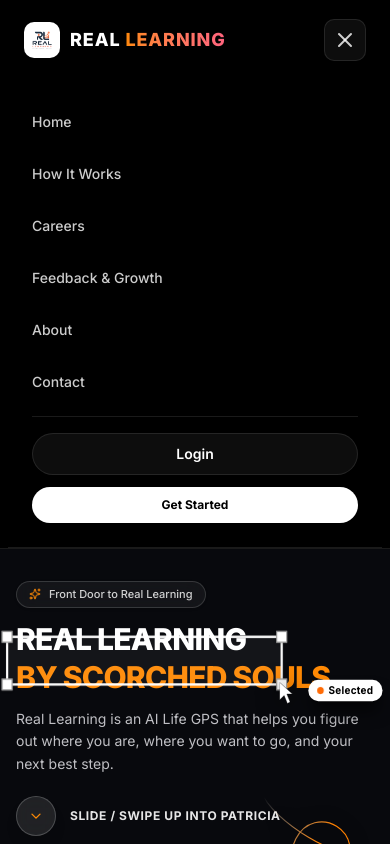
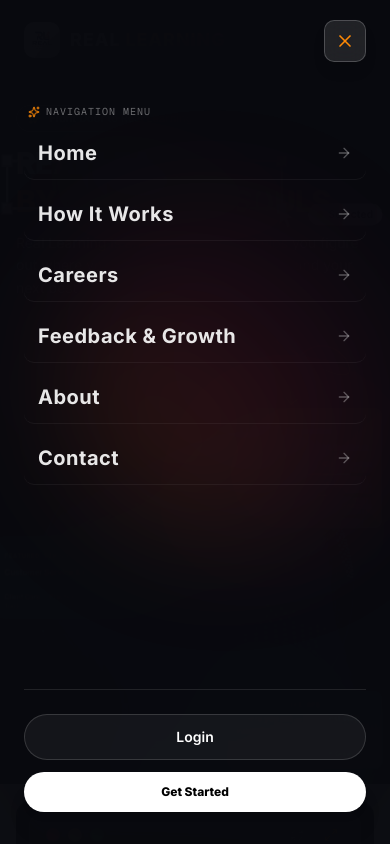
Before and after one commit to maniksarker25/real-learning-website, a Next.js app: page / in a window 390 px wide. Both pictures are taken after a click on the button 345 px from the left and 40 px from the top of the page. Shown: the top 844 px of the page. Built offline with nearby package versions, Linux system fonts and the light colour scheme.

Commit message:
feat: add frontend UI components and Patricia chat experience

```diff
--- a/src/components/front-end/ExploreCareers.tsx
+++ b/src/components/front-end/ExploreCareers.tsx
@@ -10,7 +10,7 @@ export default memo(function ExploreCareers() {
   return (
     <section
       id="explore-careers"
-      className="relative w-full py-12 sm:py-20 lg:py-28 bg-orange-50 text-stone-900 font-sans overflow-hidden select-none border-t border-stone-200/80"
+      className="relative w-full py-6 sm:py-16 lg:py-24 bg-orange-50 text-stone-900 font-sans overflow-hidden select-none border-t border-stone-200/80"
     >
       <div className="absolute inset-0 pointer-events-none opacity-40">
         <div
--- a/src/components/front-end/FeedbackSection.tsx
+++ b/src/components/front-end/FeedbackSection.tsx
@@ -207,7 +207,7 @@ export default memo(function FeedbackSection() {
     <section
       id="feedback-section"
       ref={sectionRef}
-      className="relative w-full py-20 sm:py-28 bg-orange-50 text-stone-900 font-sans overflow-hidden select-none"
+      className="relative w-full py-6 sm:py-18 lg:py-26 bg-orange-50 text-stone-900 font-sans overflow-hidden select-none"
     >
       {/* Precision Blueprint Grid Background */}
       <div className="absolute inset-0 pointer-events-none bg-[linear-gradient(to_right,#0000000c_1px,transparent_1px),linear-gradient(to_bottom,#0000000c_1px,transparent_1px)] bg-[size:32px_32px] [mask-image:radial-gradient(ellipse_80%_60%_at_50%_50%,#000_65%,transparent_100%)]" />
--- a/src/components/front-end/FooterCTA.tsx
+++ b/src/components/front-end/FooterCTA.tsx
@@ -12,8 +12,8 @@ export default memo(function FooterCTA() {
   return (
     <footer className="relative w-full bg-orange-50 text-slate-100 font-sans select-none">
       {/* Outer Banner Wrapper */}
-      <div className="max-w-7xl  mx-auto px-4 sm:px-6 lg:px-8 pt-8 pb-16 sm:pb-24">
-        <div className="relative w-full overflow-hidden rounded-[32px] sm:rounded-[40px] bg-[#F7F6F3] border border-black/5 py-16 sm:py-24 md:py-28 px-6 sm:px-12 flex flex-col items-center justify-center text-center min-h-[380px] sm:min-h-[440px]">
+      <div className="max-w-7xl  mx-auto px-4 sm:px-6 lg:px-8 pt-3 pb-6 sm:pb-24">
+        <div className="relative w-full overflow-hidden rounded-[32px] sm:rounded-[40px] bg-[#F7F6F3] border border-black/5 py-6 sm:py-20 md:py-28 px-6 sm:px-12 flex flex-col items-center justify-center text-center min-h-[300px] sm:min-h-[440px]">
           {/* Static CTA Background Image */}
           <Image
             src={ImageConstants.ctaBg}
--- a/src/components/front-end/HowRealLearningWorks.tsx
+++ b/src/components/front-end/HowRealLearningWorks.tsx
@@ -67,7 +67,7 @@ export default memo(function HowRealLearningWorks() {
   }, []);
 
   return (
-    <section className="relative w-full py-12 sm:py-20 lg:py-28 bg-orange-50 text-white overflow-hidden select-none border-t border-white/[0.08]">
+    <section className="relative w-full py-6 sm:py-16 lg:py-24 bg-orange-50 text-white overflow-hidden select-none border-t border-white/[0.08]">
       {/* Precision Background Pattern */}
       <div className="absolute inset-0 pointer-events-none opacity-25">
         <div
--- a/src/components/front-end/Navbar.tsx
+++ b/src/components/front-end/Navbar.tsx
@@ -1,7 +1,8 @@
 "use client";
 
-import React, { useState, useCallback, useMemo, memo } from "react";
-import { motion } from "framer-motion";
+import React, { useState, useCallback, useMemo, useEffect, memo } from "react";
+import { createPortal } from "react-dom";
+import { motion, AnimatePresence } from "framer-motion";
 import {
   Zap,
   Menu,
@@ -10,6 +11,7 @@ import {
   User,
   Building2,
   LogOut,
+  Sparkles,
 } from "lucide-react";
 import Link from "next/link";
 import { useAccount } from "@/context/AccountContext";
@@ -19,8 +21,28 @@ import { ImageConstants } from "@/constant/image.index";
 export default memo(function Navbar() {
   const { session, logout } = useAccount();
   const [mobileMenuOpen, setMobileMenuOpen] = useState(false);
+  const [isRippling, setIsRippling] = useState(false);
+  const [mounted, setMounted] = useState(false);
+
+  useEffect(() => {
+    setMounted(true);
+  }, []);
+
+  // Lock body scroll when mobile menu is open
+  useEffect(() => {
+    if (mobileMenuOpen) {
+      document.body.style.overflow = "hidden";
+    } else {
+      document.body.style.overflow = "";
+    }
+    return () => {
+      document.body.style.overflow = "";
+    };
+  }, [mobileMenuOpen]);
 
   const toggleMobileMenu = useCallback(() => {
+    setIsRippling(true);
+    setTimeout(() => setIsRippling(false), 600);
     setMobileMenuOpen((prev) => !prev);
   }, []);
 
@@ -75,6 +97,7 @@ export default memo(function Navbar() {
   );
 
   return (
+    <>
       <header className="sticky px-2 top-0 z-50 w-full bg-black/80 backdrop-blur-md border-b border-white/10">
         <div className="max-w-7xl mx-auto px-4 sm:px-6 lg:px-8 h-20 flex items-center justify-between">
           {/* Brand Logo & Active Session Type Indicator */}
@@ -170,66 +193,134 @@ export default memo(function Navbar() {
             )}
           </div>
 
-        {/* Mobile Menu Button */}
+          {/* Mobile Menu Button Trigger */}
+          <div className="relative md:hidden z-[1000]">
+            {isRippling && (
+              <span className="absolute inset-0 rounded-full bg-orange-500/40 animate-ping pointer-events-none" />
+            )}
             <button
               onClick={toggleMobileMenu}
-          className="md:hidden p-2 rounded-xl bg-white/5 border border-white/10 text-white/80 hover:text-white transition-colors cursor-pointer"
+              className="p-2.5 rounded-xl bg-white/10 border border-white/20 text-white hover:text-orange-300 transition-all cursor-pointer shadow-lg backdrop-blur-md active:scale-95"
               aria-label="Toggle Navigation Menu"
             >
+              <motion.div
+                animate={{ rotate: mobileMenuOpen ? 90 : 0 }}
+                transition={{ type: "spring", stiffness: 300, damping: 20 }}
+              >
                 {mobileMenuOpen ? (
-            <X className="w-6 h-6" />
+                  <X className="w-5 h-5 text-orange-400" />
                 ) : (
-            <Menu className="w-6 h-6" />
+                  <Menu className="w-5 h-5 text-white" />
                 )}
+              </motion.div>
             </button>
           </div>
+        </div>
+      </header>
 
-      {/* Mobile Drawer Menu */}
+      {/* Expanding Circular Wave Reveal Full-Screen Overlay Portal */}
+      {mounted &&
+        createPortal(
+          <AnimatePresence>
             {mobileMenuOpen && (
               <motion.div
-          initial={{ opacity: 0, height: 0 }}
-          animate={{ opacity: 1, height: "auto" }}
-          exit={{ opacity: 0, height: 0 }}
-          className="md:hidden bg-black/95 border-b border-white/10 px-6 py-6 space-y-4"
+                initial={{
+                  clipPath: "circle(0% at calc(100% - 2.5rem) 2.5rem)",
+                  opacity: 0,
+                }}
+                animate={{
+                  clipPath: "circle(170% at calc(100% - 2.5rem) 2.5rem)",
+                  opacity: 1,
+                }}
+                exit={{
+                  clipPath: "circle(0% at calc(100% - 2.5rem) 2.5rem)",
+                  opacity: 0,
+                }}
+                transition={{
+                  duration: 0.55,
+                  ease: [0.4, 0, 0.2, 1],
+                }}
+                className="fixed inset-0 z-[999] bg-[#090a0f]/98 backdrop-blur-3xl md:hidden flex flex-col justify-between px-6 pt-24 pb-8 shadow-2xl overflow-y-auto w-screen h-screen top-0 left-0"
               >
+                {/* Close Button at top right of portal overlay */}
+                <button
+                  onClick={closeMobileMenu}
+                  className="absolute top-5 right-6 z-[1000] p-2.5 rounded-xl bg-white/10 border border-white/20 text-orange-400 hover:text-white transition-all cursor-pointer shadow-lg backdrop-blur-md active:scale-95 md:hidden"
+                  aria-label="Close Navigation Menu"
+                >
+                  <X className="w-5 h-5" />
+                </button>
+
+                {/* Ambient Radiant Radial Glow behind list */}
+                <div className="absolute top-1/4 right-0 w-80 h-80 bg-gradient-to-tr from-orange-500/20 via-rose-500/10 to-transparent rounded-full blur-3xl pointer-events-none" />
+
+                <div className="relative z-10 space-y-6 max-w-md mx-auto w-full">
+                  {/* Session Profile Banner if logged in */}
                   {session.accountType && (
-            <div className="p-3 rounded-2xl bg-white/5 border border-white/10 flex items-center justify-between text-xs text-white mb-2">
-              <div className="flex items-center gap-2">
+                    <motion.div
+                      initial={{ opacity: 0, y: 15 }}
+                      animate={{ opacity: 1, y: 0 }}
+                      transition={{ delay: 0.15 }}
+                      className="p-3.5 rounded-2xl bg-white/5 border border-white/15 flex items-center justify-between text-xs text-white"
+                    >
+                      <div className="flex items-center gap-2.5">
                         {session.accountType === "individual" ? (
                           <User className="w-4 h-4 text-orange-400" />
                         ) : (
                           <Building2 className="w-4 h-4 text-orange-400" />
                         )}
-                <span className="font-bold">
+                        <span className="font-bold tracking-wide">
                           {session.accountType === "individual"
                             ? session.name || "Individual Account"
                             : session.orgName || "Organization Workspace"}
                         </span>
                       </div>
-              <span className="px-2 py-0.5 rounded text-[10px] uppercase font-semibold bg-orange-500/20 text-orange-300">
+                      <span className="px-2 py-0.5 rounded text-[10px] uppercase font-mono font-bold bg-orange-500/20 text-orange-300 border border-orange-400/30">
                         {session.accountType}
                       </span>
-            </div>
+                    </motion.div>
                   )}
 
-          {navLinks.map((link) => (
+                  {/* Navigation Links with Stagger Reveal */}
+                  <div className="space-y-2 pt-2">
+                    <div className="text-[10px] font-mono text-white/40 uppercase tracking-widest px-1 mb-2 flex items-center gap-1.5">
+                      <Sparkles className="w-3 h-3 text-orange-400" />
+                      <span>Navigation Menu</span>
+                    </div>
+
+                    {navLinks.map((link, i) => (
+                      <motion.div
+                        key={link.label}
+                        initial={{ opacity: 0, x: 25 }}
+                        animate={{ opacity: 1, x: 0 }}
+                        transition={{ delay: 0.1 + i * 0.06 }}
+                      >
                         <a
-              key={link.label}
                           href={link.href}
                           onClick={(e) => handleNavClick(e, link.href)}
-              className="block text-sm font-medium text-white/80 hover:text-white py-2 cursor-pointer"
+                          className="group flex items-center justify-between text-xl font-bold text-white/90 hover:text-orange-400 py-3 px-3.5 rounded-xl hover:bg-white/5 transition-all border-b border-white/5 cursor-pointer"
                         >
-              {link.label}
+                          <span className="tracking-wide">{link.label}</span>
+                          <ArrowRight className="w-4 h-4 text-white/30 group-hover:text-orange-400 group-hover:translate-x-1 transition-all" />
                         </a>
+                      </motion.div>
                     ))}
+                  </div>
+                </div>
 
-          <div className="pt-4 border-t border-white/10 flex flex-col gap-3">
+                {/* Action Buttons Footer */}
+                <motion.div
+                  initial={{ opacity: 0, y: 20 }}
+                  animate={{ opacity: 1, y: 0 }}
+                  transition={{ delay: 0.4 }}
+                  className="relative z-10 pt-6 border-t border-white/10 flex flex-col gap-3 max-w-md mx-auto w-full"
+                >
                   {session.accountType ? (
                     <button
                       onClick={handleLogout}
-                className="w-full text-center py-2.5 text-xs font-bold text-rose-300 bg-rose-500/10 border border-rose-500/30 rounded-full hover:bg-rose-500/20 transition-colors flex items-center justify-center gap-2 cursor-pointer"
+                      className="w-full text-center py-3 text-xs font-bold text-rose-300 bg-rose-500/10 border border-rose-500/30 rounded-full hover:bg-rose-500/20 transition-all flex items-center justify-center gap-2 cursor-pointer shadow-md"
                     >
-                <LogOut className="w-3.5 h-3.5" />
+                      <LogOut className="w-4 h-4" />
                       <span>Logout / Switch Account</span>
                     </button>
                   ) : (
@@ -237,22 +328,25 @@ export default memo(function Navbar() {
                       <Link
                         href="/login"
                         onClick={closeMobileMenu}
-                  className="w-full text-center py-2.5 text-sm font-semibold text-white bg-white/5 border border-white/10 rounded-full hover:bg-white/10 transition-colors"
+                        className="w-full text-center py-3 text-sm font-semibold text-white bg-white/5 border border-white/15 rounded-full hover:bg-white/10 transition-all block"
                       >
                         Login
                       </Link>
                       <Link
                         href="/get-started"
                         onClick={closeMobileMenu}
-                  className="w-full text-center py-2.5 text-xs font-bold text-black bg-white rounded-full hover:bg-white/90 transition-colors block"
+                        className="w-full text-center py-3 text-xs font-extrabold text-black bg-white hover:bg-white/90 rounded-full transition-all block shadow-xl active:scale-95"
                       >
                         Get Started
                       </Link>
                     </>
                   )}
-          </div>
+                </motion.div>
               </motion.div>
             )}
-    </header>
+          </AnimatePresence>,
+          document.body
+        )}
+    </>
   );
 });
--- a/src/components/front-end/UserStoriesShowcase.tsx
+++ b/src/components/front-end/UserStoriesShowcase.tsx
@@ -88,7 +88,7 @@ export default memo(function UserStoriesShowcase() {
   return (
     <section
       ref={sectionRef}
-      className="relative w-full py-20 sm:py-28 bg-orange-50 text-slate-900 font-sans overflow-hidden select-none"
+      className="relative w-full py-6 sm:py-18 lg:py-26 bg-orange-50 text-slate-900 font-sans overflow-hidden select-none"
     >
       {/* Section Header */}
       <div className="max-w-7xl mx-auto px-4 sm:px-6 lg:px-8 mb-12 sm:mb-16">
--- a/src/components/patricia/PatriciaChatExperience.tsx
+++ b/src/components/patricia/PatriciaChatExperience.tsx
@@ -503,7 +503,7 @@ export const PatriciaChatExperience = memo(function PatriciaChatExperience({
   );
 
   return (
-    <section className="relative w-full px-2 bg-orange-50 text-stone-900 py-8 sm:py-16  sm:px-6 lg:px-10 overflow-hidden">
+    <section className="relative w-full px-2 bg-orange-50 text-stone-900 py-4 sm:py-12 lg:py-16 sm:px-6 lg:px-10 overflow-hidden">
       {/* Fullscreen Modal with GPU-Accelerated Apple Physics */}
       <AnimatePresence>
         {isFullscreen && (
--- a/src/components/patricia/PatriciaOpeningHero.tsx
+++ b/src/components/patricia/PatriciaOpeningHero.tsx
@@ -48,7 +48,7 @@ export const PatriciaOpeningHero = memo(function PatriciaOpeningHero({
 
   return (
     <motion.section
-      className="relative px-2 w-full bg-[#08090d] text-white select-none py-6 sm:py-8 lg:py-10"
+      className="relative px-2 w-full bg-[#08090d] text-white select-none py-4 sm:py-8 lg:py-10"
       onPanEnd={handlePanEnd}
     >
       {/* Outer framing wrapper matching the sleek modern design */}
```
Lines whose indentation alone changed are shown as unchanged.
